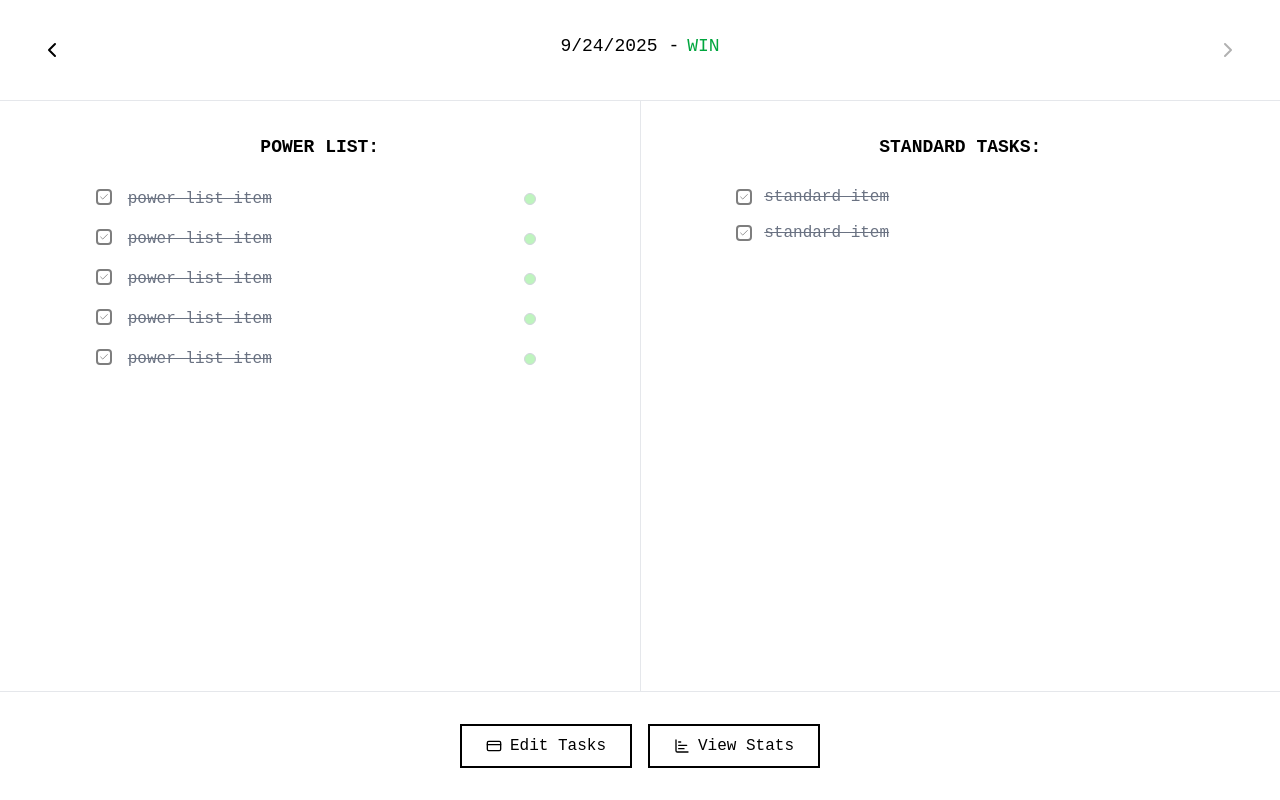
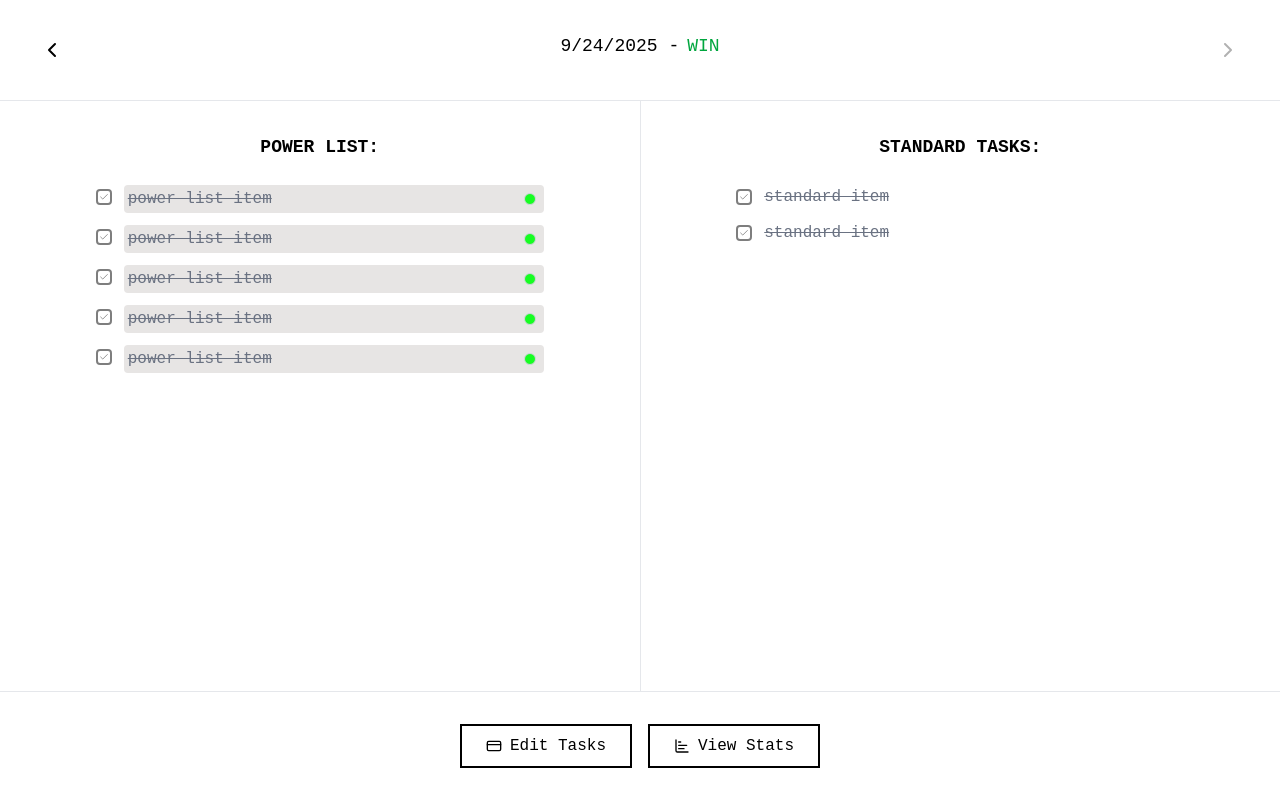
Before and after one commit to Londelo/control_center, a Next.js app: page / in a window 1280 px wide. Built offline with nearby package versions, Linux system fonts and the light colour scheme.

Commit message:
CC-2: changed the color math

```diff
--- a/src/app/_components/TaskCard.tsx
+++ b/src/app/_components/TaskCard.tsx
@@ -57,7 +57,7 @@ export function TaskCard({ task, isEditing, showCheckbox, onTextChange, onToggle
         <div className="flex-1 relative">
           <button
             onClick={onTaskClick}
-            className={`w-full text-left hover:bg-stone-200 px-1 py-0.5 rounded transition-colors ${
+            className={`w-full text-left bg-stone-200 hover:bg-stone-300 px-1 py-0.5 rounded transition-colors ${
               task.completed ? 'line-through text-gray-500' : 'text-black'
             }`}
           >
--- a/src/useCases/powerList/getTaskBackgroundColor.ts
+++ b/src/useCases/powerList/getTaskBackgroundColor.ts
@@ -1,7 +1,7 @@
 const getTaskBackgroundColor = (timeNeeded: number, timeLeft: number): string => {
   // Handle edge cases
-  if (timeNeeded <= 0) return 'hsl(0, 70%, 85%)'; // Red for invalid data
-  if (timeLeft <= 0) return 'hsl(120, 70%, 85%)'; // Green for completed
+  if (timeNeeded <= 0) return 'hsl(0, 98%, 54%, 1.00)'; // Red for invalid data
+  if (timeLeft <= 0) return 'hsla(123, 98%, 54%, 1.00)'; // Green for completed
 
   // Calculate completion ratio (0 = not started, 1 = completed)
   const completionRatio = Math.max(0, Math.min(1, (timeNeeded - timeLeft) / timeNeeded));
@@ -11,7 +11,7 @@ const getTaskBackgroundColor = (timeNeeded: number, timeLeft: number): string =>
   const hue = completionRatio * 120;
 
   // Use lighter saturation and lightness for subtle background colors
-  return `hsl(${hue}, 70%, 85%)`;
+  return `hsl(${hue}, 98%, 54%, 1.00)`;
 };
 
 export default getTaskBackgroundColor;
```
